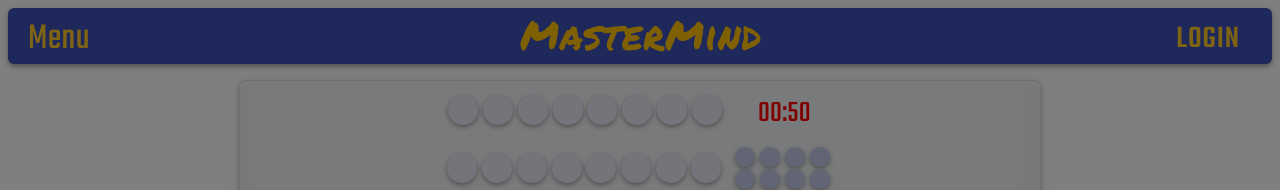
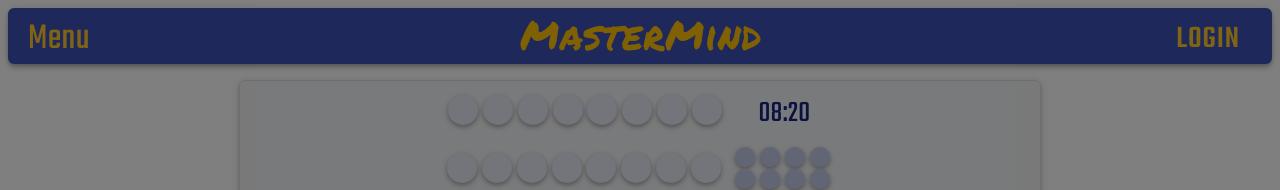
Before and after one commit to Lucas-Juszkiewicz/mastermind-fe, a React (Create React App) app: page /game/1 in a window 1280 px wide. Shown: the top 190 px of the page. Built offline with nearby package versions, Linux system fonts and the light colour scheme; a web font is replaced by a local one.

Commit message:
Dot menu screen fix

```diff
--- a/src/Theme.tsx
+++ b/src/Theme.tsx
@@ -1,6 +1,28 @@
 import { createTheme } from "@mui/material/styles";
 
+declare module "@mui/material/styles" {
+  interface BreakpointOverrides {
+    verySmall: true;
+    xs: true;
+    sm: true;
+    md: true;
+    lg: true;
+    xl: true;
+  }
+}
+
 const Theme = createTheme({
+  breakpoints: {
+    values: {
+      verySmall: 0,
+      xs: 370,
+      sm: 420,
+      md: 900,
+      lg: 1280,
+      xl: 1920,
+    },
+  },
+
   palette: {
     primary: {
       main: "#3f51b5",
--- a/src/components/AnswerAndClock.tsx
+++ b/src/components/AnswerAndClock.tsx
@@ -55,7 +55,7 @@ export const AnswerAndClock: React.FC<AnswerAndClockProps> = ({
   setIsFinishCardOpen,
   isClockFinish,
 }) => {
-  const [countdown, setCountdown] = useState(50); // Set initial countdown value
+  const [countdown, setCountdown] = useState(500); // Set initial countdown value
   const [showAnswerColor, setShowAnswerColor] = useState<string[]>(
     new Array(8).fill("#e8eaf6")
   );
--- a/src/components/ContinueButton.tsx
+++ b/src/components/ContinueButton.tsx
@@ -11,6 +11,7 @@ export const ContinueButton = () => {
         to="/game"
         variant="contained"
         sx={{
+          left: 5,
           padding: {
             xs: "1px",
             sm: "1px",
@@ -41,8 +42,8 @@ export const ContinueButton = () => {
           sx={{
             fontSize: {
               xs: 18,
-              sm: 18,
-              md: 20,
+              sm: 24,
+              md: 24,
               lg: 26,
               xl: 24,
             },
@@ -63,12 +64,11 @@ export const ContinueButton = () => {
             color: "#ffc107",
             pt: {
               xs: 2.5,
-              sm: 93,
-              md: 102,
+              sm: 2.5,
+              md: 2.5,
               lg: 1.7,
               xl: 1.7,
             },
-            pb: "auto",
             margin: 0,
             textAlign: "center",
           }}
--- a/src/components/RoundedElement.tsx
+++ b/src/components/RoundedElement.tsx
@@ -57,38 +57,59 @@ export const RoundedElement: React.FC<RoundedElementProps> = ({
     hoverColor: "#dfe2ed",
   };
   const [dotValue, setDotValue] = useState<DotValue>(blank);
-  // function getValueBasedOnIndex(index: number): number {
+  // function getValueBasedOnIndex(index: number): object {
   //   console.log(index);
   //   switch (index) {
   //     case 0:
-  //       return 8;
+  //       return {
+  //         xs: "-5px",
+  //         sm: "-10px",
+  //         md: "-10px",
+  //         lg: "-10px",
+  //         xl: "-10px",
+  //       };
   //     case 1:
-  //       return -22;
+  //       return { xs: "2px", sm: "1px", md: "1px", lg: "1px", xl: "0.5px" };
   //     case 2:
-  //       return -60;
+  //       return { xs: "2px", sm: "1px", md: "1px", lg: "1px", xl: "0.5px" };
   //     case 3:
-  //       return -95;
+  //       return { xs: "2px", sm: "1px", md: "1px", lg: "1px", xl: "0.5px" };
   //     case 4:
-  //       return -127;
+  //       return { xs: "2px", sm: "1px", md: "1px", lg: "1px", xl: "0.5px" };
   //     case 5:
-  //       return -163;
+  //       return { xs: "2px", sm: "1px", md: "1px", lg: "1px", xl: "0.5px" };
   //     case 6:
-  //       return -197;
+  //       return { xs: "2px", sm: "1px", md: "1px", lg: "1px", xl: "0.5px" };
   //     case 7:
-  //       return -232;
+  //       return { xs: "2px", sm: "1px", md: "1px", lg: "1px", xl: "0.5px" };
   //     default:
-  //       return 0; // Default case if index is out of specified range
+  //       return { xs: "2px", sm: "1px", md: "1px", lg: "1px", xl: "0.5px" }; // Default case if index is out of specified range
   //   }
   // }
 
   function getValueBasedOnIndex(index: number): object {
     switch (index) {
       case 0:
-        return { xs: "2%", sm: "1%", md: "1%", lg: "1%", xl: "0.5%" };
+        return {
+          verySmall: "0%",
+          xs: "0%",
+          sm: "0%",
+          md: "0%",
+          lg: "0.5%",
+          xl: "0.5%",
+        };
       case 1:
-        return { xs: "-5%", sm: "-3%", md: "-2.5%", lg: "-2%", xl: "-1%" };
+        return {
+          verySmall: "-1%",
+          xs: "-6%",
+          sm: "-3%",
+          md: "-2.5%",
+          lg: "-2%",
+          xl: "-1%",
+        };
       case 2:
         return {
+          verySmall: "-2%",
           xs: "-6%",
           sm: "-8%",
           md: "-6%",
@@ -97,16 +118,25 @@ export const RoundedElement: React.FC<RoundedElementProps> = ({
         };
       case 3:
         return {
-          xs: "-6.5%",
+          verySmall: "-2.5%",
+          xs: "-6%",
           sm: "-13%",
           md: "-9.5%",
           lg: "-7.2%",
           xl: "-3.6%",
         };
       case 4:
-        return { xs: "-6.5%", sm: "-18%", md: "-12.5%", lg: "-10%", xl: "-5%" };
+        return {
+          verySmall: "-2.5%",
+          xs: "-6%",
+          sm: "-18%",
+          md: "-12.5%",
+          lg: "-10%",
+          xl: "-5%",
+        };
       case 5:
         return {
+          verySmall: "-2.2%",
           xs: "-6.5%",
           sm: "-22%",
           md: "-16%",
@@ -115,7 +145,8 @@ export const RoundedElement: React.FC<RoundedElementProps> = ({
         };
       case 6:
         return {
-          xs: "-6.5%",
+          verySmall: "-2.2%",
+          xs: "-6.6%",
           sm: "-23%",
           md: "-19.5%",
           lg: "-15.5%",
@@ -123,14 +154,22 @@ export const RoundedElement: React.FC<RoundedElementProps> = ({
         };
       case 7:
         return {
-          xs: "-6.5%",
+          verySmall: "-2.2%",
+          xs: "-6.7%",
           sm: "-23%",
           md: "-22.8%",
           lg: "-18.1%",
           xl: "-9.05%",
         };
       default:
-        return { xs: "0%", sm: "1%", md: "1%", lg: "1%", xl: "0.5%" };
+        return {
+          verySmall: "0%",
+          xs: "22%",
+          sm: "1%",
+          md: "1%",
+          lg: "1%",
+          xl: "0.5%",
+        };
     }
   }
 
@@ -210,7 +249,14 @@ export const RoundedElement: React.FC<RoundedElementProps> = ({
             onClose={handleClose}
             TransitionComponent={Fade}
             sx={{
-              top: -100,
+              top: {
+                verySmall: -55,
+                xs: -90,
+                sm: -90,
+                md: -90,
+                lg: -85,
+                xl: -100,
+              },
               left: positionX,
               zIndex: 1,
               "& .MuiPaper-root": {
```
